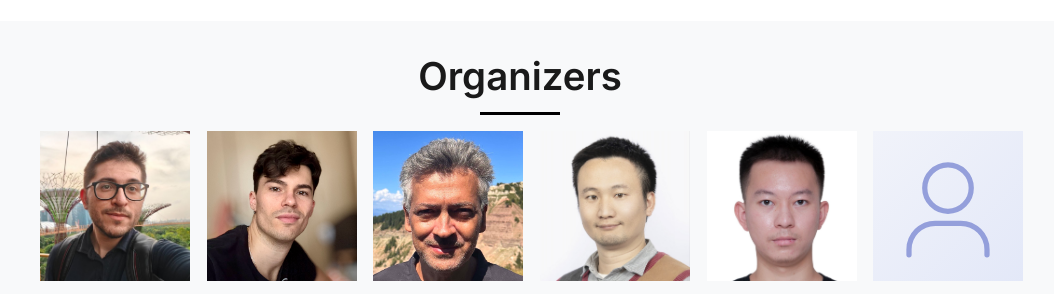
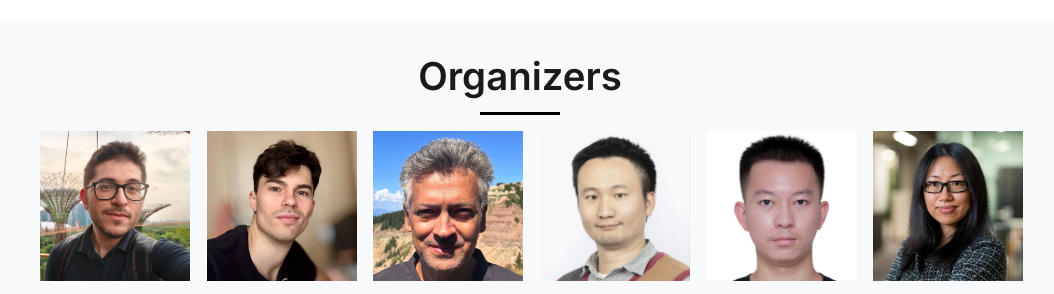
Before and after one commit to keir-workshop/keir-workshop.github.io, a plain HTML site: page index.html in a window 1280 px wide. Shown: the part 2640-2934 px from the top of the page, without its empty margins (120-1174 px from the left). Drawn offline with nearby package versions, Linux system fonts and the light colour scheme.

Commit message:
Update index.html

```diff
--- a/index.html
+++ b/index.html
@@ -385,7 +385,7 @@
                 </div>
                 <div class="col-lg-2 col-md-4 col-sm-6 mb-4">
                     <div class="card h-100 organizer-card">
-                        <img src="assets/keir/person.svg" class="card-img-top" alt="Yufang Hou">
+                        <img src="assets/keir/yufang_hou.jpg" class="card-img-top" alt="Yufang Hou">
                         <div class="card-body">
                             <h5 class="card-title">Yufang Hou</h5>
                             <p class="card-text">IT:U Austria &amp; IBM Research</p>
```
